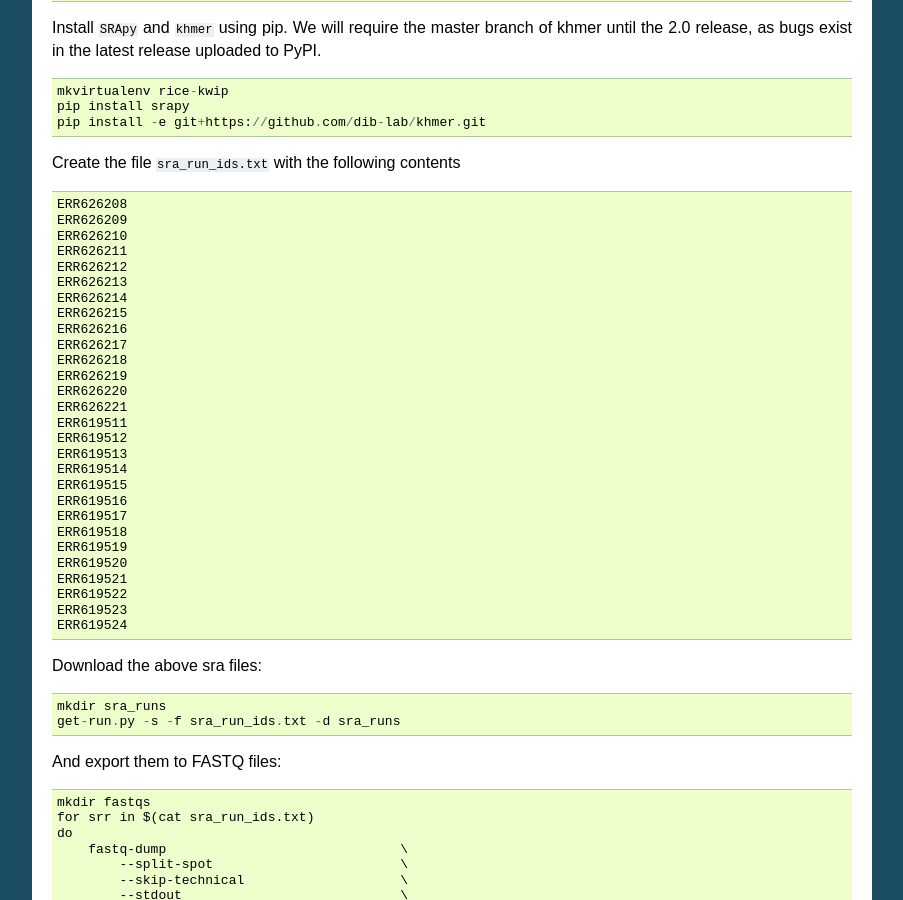
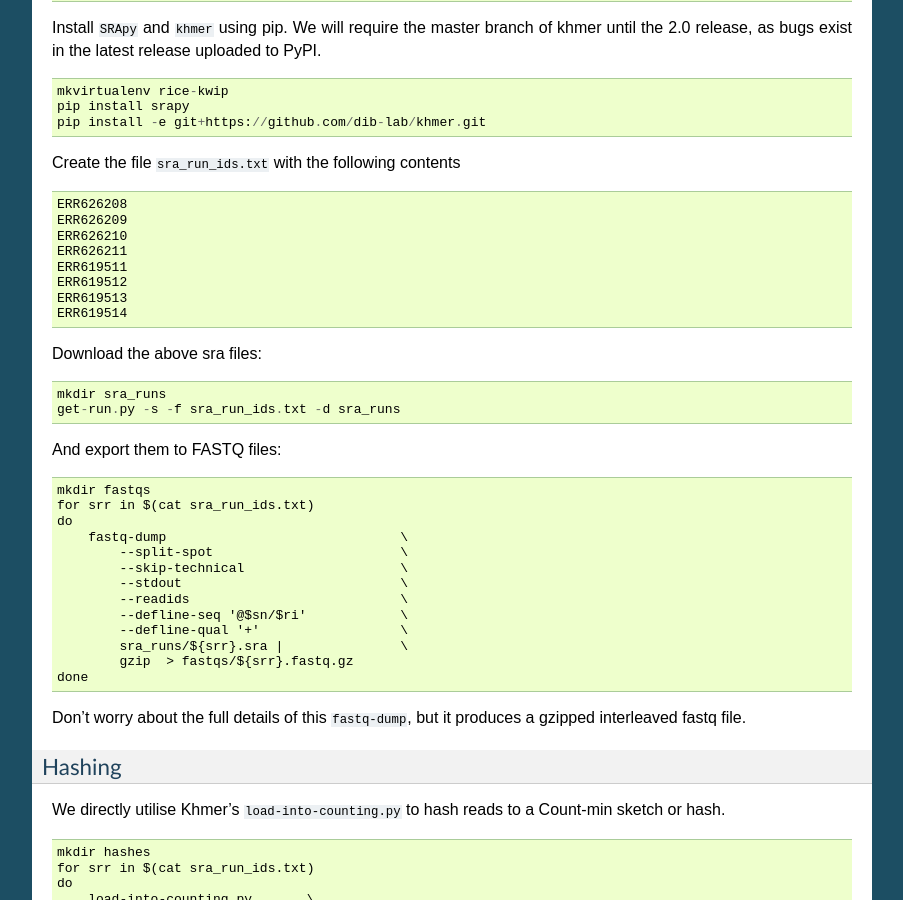
Before and after one commit to kdm9/kWIP, a Sphinx documentation site: the page built from doc/pipelines.rst, in a window 1280 px wide and 900 px high, scrolled down 564 px. Shown: the whole window, without its empty margins (198-1101 px from the left). Built offline with Sphinx 7.4.7, drawn with Linux system fonts in a browser that asks for light colours.

Commit message:
Cut down rice dataset to 8 runs

```diff
--- a/doc/pipelines.rst
+++ b/doc/pipelines.rst
@@ -53,30 +53,10 @@ Create the file ``sra_run_ids.txt`` with the following contents
     ERR626209
     ERR626210
     ERR626211
-    ERR626212
-    ERR626213
-    ERR626214
-    ERR626215
-    ERR626216
-    ERR626217
-    ERR626218
-    ERR626219
-    ERR626220
-    ERR626221
     ERR619511
     ERR619512
     ERR619513
     ERR619514
-    ERR619515
-    ERR619516
-    ERR619517
-    ERR619518
-    ERR619519
-    ERR619520
-    ERR619521
-    ERR619522
-    ERR619523
-    ERR619524
 
 Download the above sra files:
 
```
